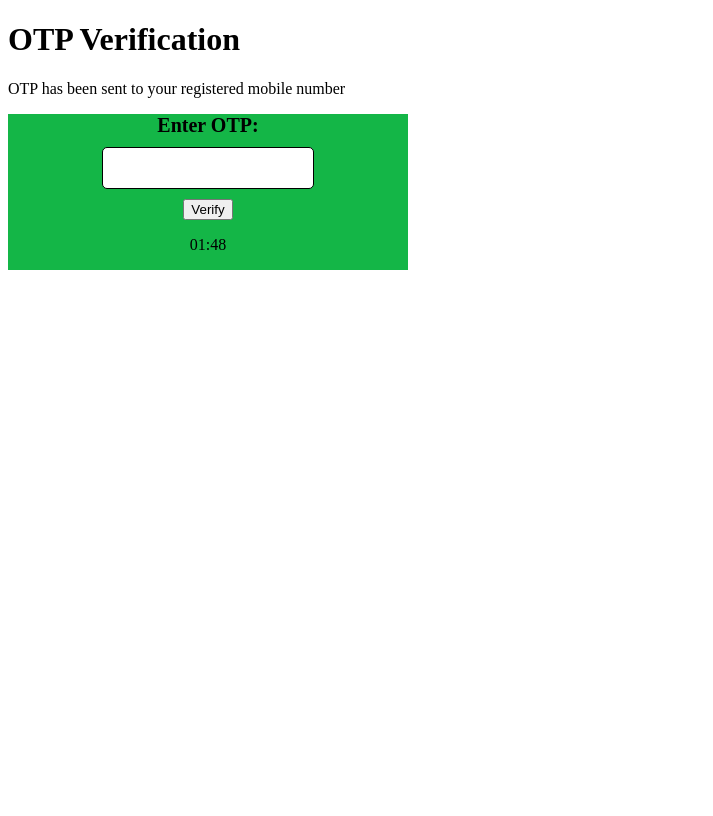
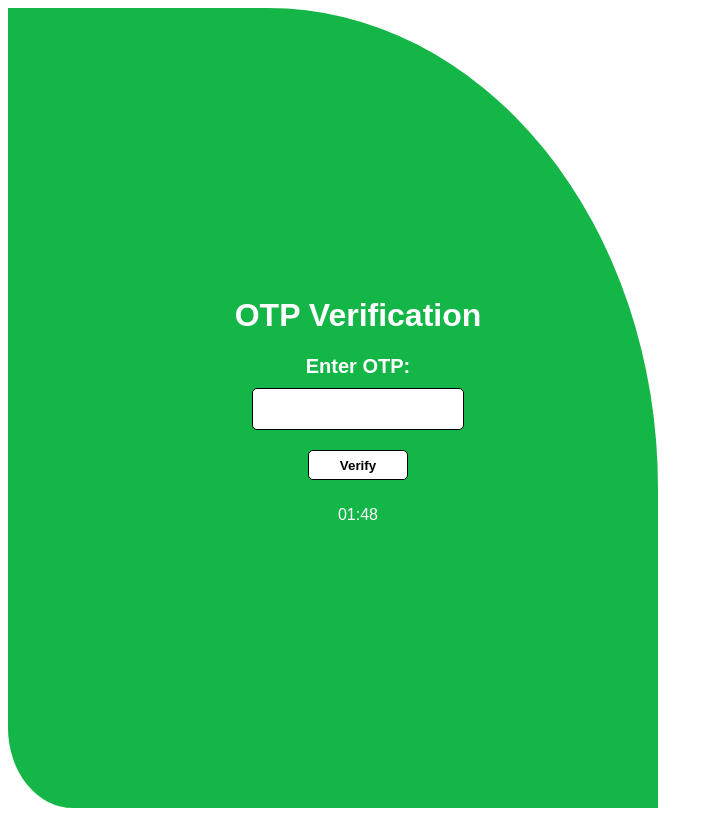
Before and after one commit to WSU-4110/Lost_and_Found, a Django app: page /otp_verification in a window 1280 px wide. Shown: the whole page, without its empty margins (0-713 px from the left). Before the commit the page ends 270 px from the top, so only its background shows below. Run offline with Django 4.2, Linux system fonts and the light colour scheme.

Commit message:
Update otp_verification.html

```diff
--- a/webapp/main/templates/registration/otp_verification.html
+++ b/webapp/main/templates/registration/otp_verification.html
@@ -2,13 +2,29 @@
 <html lang="en">
 <head>
     <style>
+    body{
+    font-family: 'Montserrat', sans-serif;
+
+    }
         .otp_post{
             display: flex;
             flex-direction: column;
             align-items: center;
             justify-content: center;
             background-color: #14b647;
-            width: 400px;
+            padding-left: 50px;
+            width: 600px;
+            border-radius: 0 60% 0 10%;
+
+        }
+
+        .otp_form {
+            display: flex;
+            justify-content: left;
+            align-items:left;
+            height: 100vh;
+            color: white;
+            margin: 0;
         }
         .otp_title{
             font-size: 20px;
@@ -22,11 +38,23 @@
             margin: 10px;
             padding: 5px;
         }
+        .otp_submit{
+            width: 100px;
+            height: 30px;
+            border-radius: 5px;
+            border: 1px solid black;
+            margin: 10px;
+            padding: 5px;
+            background-color: white;
+            color: black;
+            font-weight: bold;
+
+        }
     </style>
 </head>
     <body>
-        <h1>OTP Verification</h1>
-        <p>OTP has been sent to your registered mobile number</p>
+
+
         {% if messages %}
         <div class="messages">
             {% for message in messages %}
@@ -34,13 +62,18 @@
             {% endfor %}
         </div>
     {% endif %}
+    <div class="otp_form">
+
         <form method="POST" class="otp_post">
+            <h1>OTP Verification</h1>
             {% csrf_token %}
             <label for="otp"class="otp_title">Enter OTP:</label>
             <input type="text" id="otp" class="otp_number" name="otp" required>
             <input type="submit" class="otp_submit" value="Verify">
             <p id="timer">02:00</p>
         </form>
+        <img></img>
+    </div>
 
         <script>
             var timeLeft = 120; // 2 minutes in seconds
```
